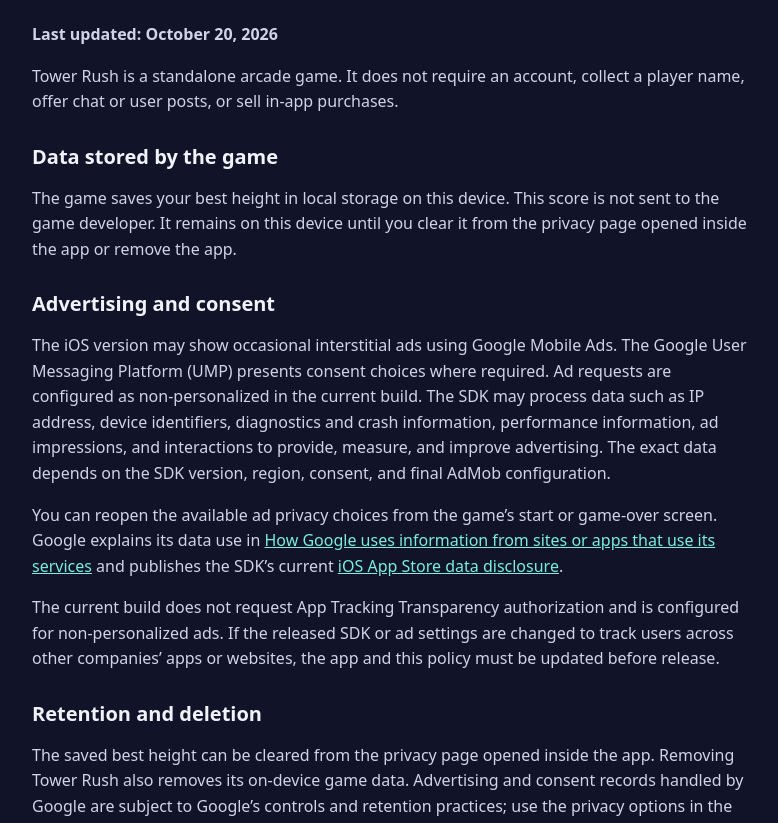
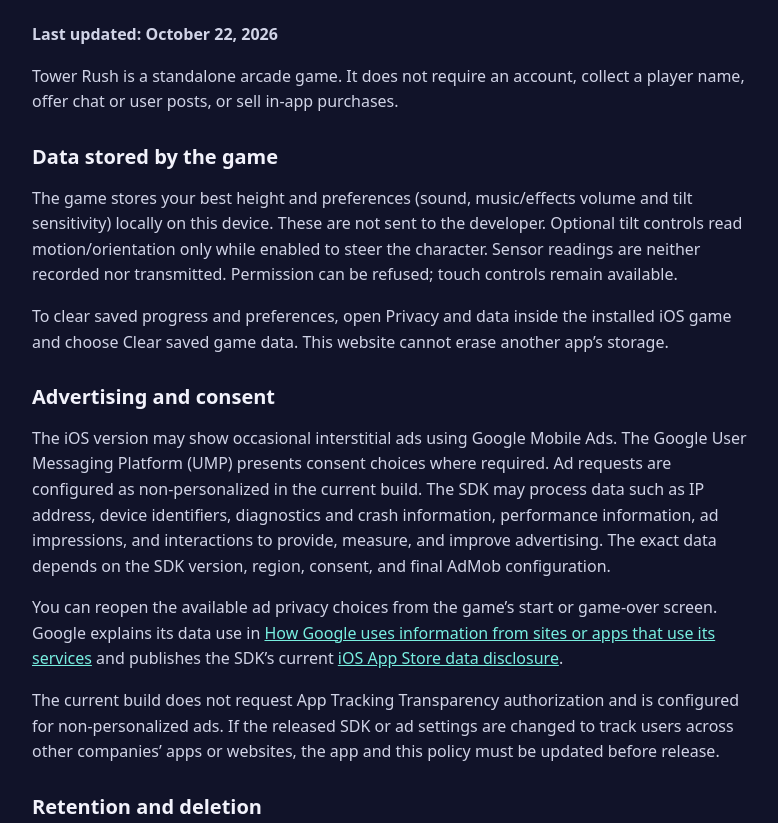
Before and after one commit to KeremKyk/tower-rush-privacy, a plain HTML site: page index.html in a window 1280 px wide. Shown: the part 151-974 px from the top of the page, without its empty margins (248-1026 px from the left). Drawn offline with Linux system fonts and the light colour scheme.

Commit message:
Update sensor, preferences and advertising privacy disclosures

```diff
--- a/index.html
+++ b/index.html
@@ -10,26 +10,28 @@
     *{box-sizing:border-box}body{margin:0;padding:24px 18px 36px;line-height:1.6}
     main{max-width:720px;margin:0 auto}a{color:#78eee0}h1,h2{line-height:1.2}h1{font-size:clamp(27px,6vw,40px)}h2{margin-top:30px;font-size:20px}
     p,li{color:#d1d4e7}button,.back{display:inline-block;min-height:44px;border:1px solid #5ce8d6;border-radius:10px;padding:10px 14px;background:#182c35;color:#f2f2fb;font:inherit;text-decoration:none;cursor:pointer}
-    .notice{padding:14px;border-left:3px solid #5ce8d6;background:#1a1d35;border-radius:6px}
-
+    .notice{padding:14px;border-left:3px solid #5ce8d6;background:#1a1d35;border-radius:6px}.actions{display:flex;flex-wrap:wrap;gap:12px;margin:18px 0}
+    #delete-status{min-height:1.5em;color:#a9f5e9}
   </style>
 </head>
 <body>
   <main>
     <a class="back" href="https://keremkyk.itch.io/tower-rush">← Back to Tower Rush</a>
     <h1>Tower Rush privacy policy</h1>
-    <p><strong>Last updated: October 20, 2026</strong></p>
+    <p><strong>Last updated: October 22, 2026</strong></p>
     <p>Tower Rush is a standalone arcade game. It does not require an account, collect a player name, offer chat or user posts, or sell in-app purchases.</p>
 
     <h2>Data stored by the game</h2>
-    <p>The game saves your best height in local storage on this device. This score is not sent to the game developer. It remains on this device until you clear it from the privacy page opened inside the app or remove the app.</p>
-<h2>Advertising and consent</h2>
+    <p>The game stores your best height and preferences (sound, music/effects volume and tilt sensitivity) locally on this device. These are not sent to the developer. Optional tilt controls read motion/orientation only while enabled to steer the character. Sensor readings are neither recorded nor transmitted. Permission can be refused; touch controls remain available.</p>
+    <p>To clear saved progress and preferences, open Privacy and data inside the installed iOS game and choose Clear saved game data. This website cannot erase another app’s storage.</p>
+
+    <h2>Advertising and consent</h2>
     <p>The iOS version may show occasional interstitial ads using Google Mobile Ads. The Google User Messaging Platform (UMP) presents consent choices where required. Ad requests are configured as non-personalized in the current build. The SDK may process data such as IP address, device identifiers, diagnostics and crash information, performance information, ad impressions, and interactions to provide, measure, and improve advertising. The exact data depends on the SDK version, region, consent, and final AdMob configuration.</p>
     <p>You can reopen the available ad privacy choices from the game’s start or game-over screen. Google explains its data use in <a href="https://policies.google.com/technologies/partner-sites">How Google uses information from sites or apps that use its services</a> and publishes the SDK’s current <a href="https://developers.google.com/admob/ios/privacy/data-disclosure">iOS App Store data disclosure</a>.</p>
     <p>The current build does not request App Tracking Transparency authorization and is configured for non-personalized ads. If the released SDK or ad settings are changed to track users across other companies’ apps or websites, the app and this policy must be updated before release.</p>
 
     <h2>Retention and deletion</h2>
-    <p>The saved best height can be cleared from the privacy page opened inside the app. Removing Tower Rush also removes its on-device game data. Advertising and consent records handled by Google are subject to Google’s controls and retention practices; use the privacy options in the app and Google’s privacy resources to manage those choices.</p>
+    <p>The saved best height and game preferences can be removed with the button on this page. This does not erase Google advertising/consent records. Removing Tower Rush also removes its on-device game data. Advertising and consent records handled by Google are subject to Google’s controls and retention practices; use the privacy controls above and Google’s privacy resources to manage those choices.</p>
 
     <h2>Children’s privacy</h2>
     <p>The app does not ask for a player’s name, birth date, or contact details. The final age rating and audience must be declared accurately in App Store Connect. If the Kids Category is selected, review the advertising and data flows against Apple’s additional Kids Category requirements.</p>
@@ -37,5 +39,6 @@
     <h2>Contact</h2>
     <p>For privacy questions or help reporting an ad, contact <a href="mailto:arqevongames@gmail.com">arqevongames@gmail.com</a>.</p>
   </main>
+
 </body>
 </html>
```
